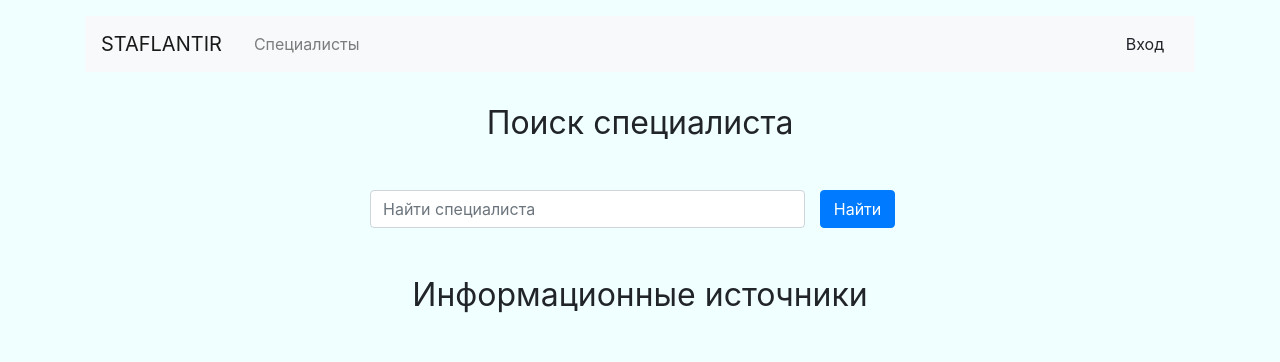
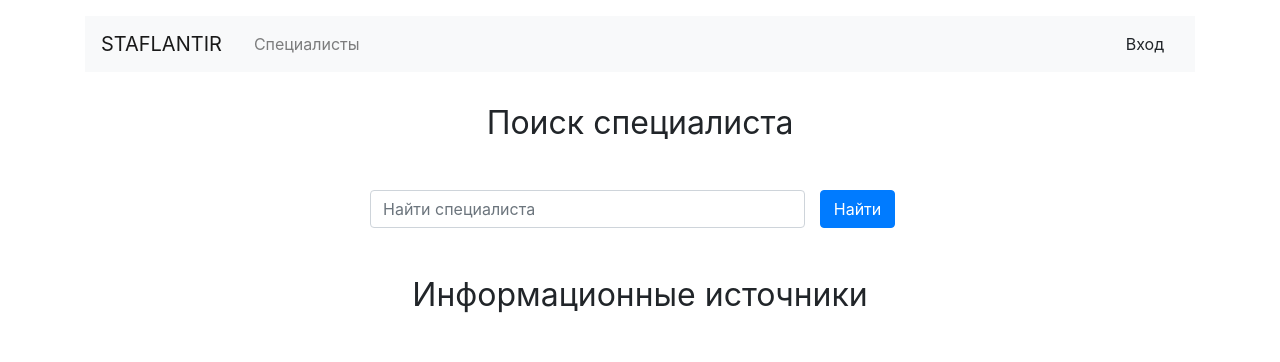
Before and after one commit to ceolantir/staflantir, a Django app: page / in a window 1280 px wide. Shown: the top 362 px of the page. Run offline with Django 3.2, Linux system fonts and the light colour scheme; data that the repository does not hold is empty; some libraries are stand-ins or nearby versions.

Commit message:
Changing the background color

```diff
--- a/templates/base/base.html
+++ b/templates/base/base.html
@@ -7,7 +7,7 @@
     <link rel="stylesheet" href="https://stackpath.bootstrapcdn.com/bootstrap/4.3.1/css/bootstrap.min.css" integrity="sha384-ggOyR0iXCbMQv3Xipma34MD+dH/1fQ784/j6cY/iJTQUOhcWr7x9JvoRxT2MZw1T" crossorigin="anonymous">
     <style>
         body {
-            background-color: #F0FFFF;
+            background-color: #FFFFFF;
         }
     </style>
 </head>
```
